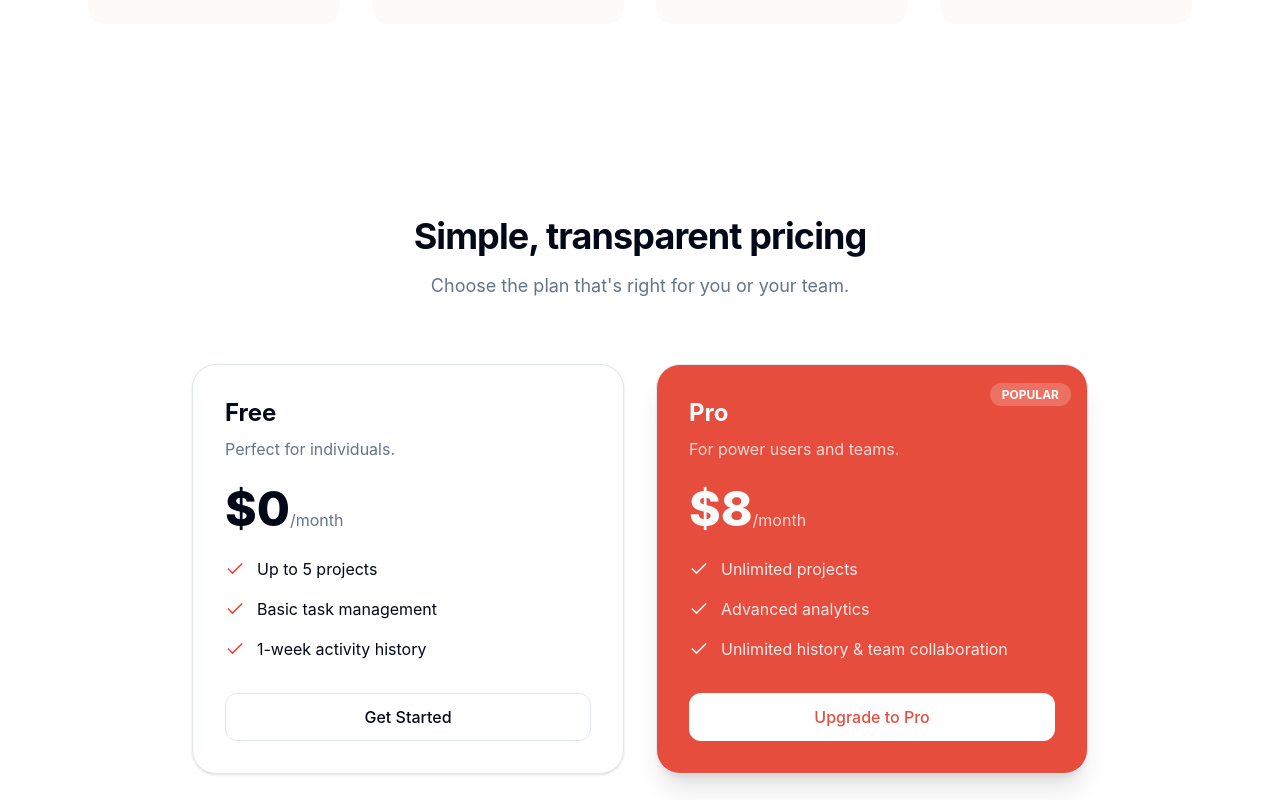
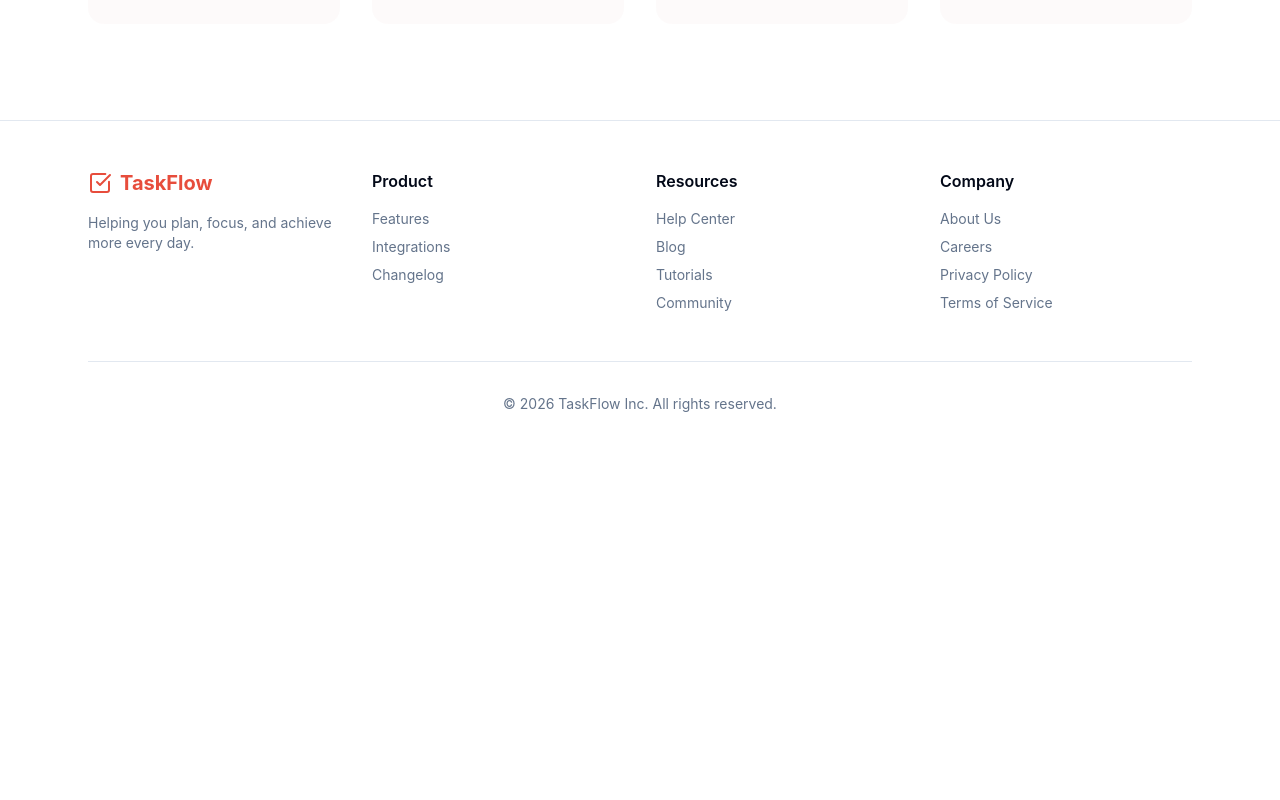
Before and after one commit to trghcj/TaskFlow, a React (Vite) app in the folder frontend/: page / in a window 1280 px wide. Shown: the part 1060-1860 px from the top of the page. After the commit the page ends 1522 px from the top, so only its background shows below. Built offline with nearby package versions, Linux system fonts and the light colour scheme.

Commit message:
Remove pricing section for free TaskFlow

```diff
--- a/frontend/src/components/layout/Navbar.tsx
+++ b/frontend/src/components/layout/Navbar.tsx
@@ -29,12 +29,7 @@ export function Navbar() {
           >
             Resources
           </Link>
-          <Link
-            to="#pricing"
-            className="text-sm font-medium text-muted-foreground transition-colors hover:text-foreground"
-          >
-            Pricing
-          </Link>
+
         </nav>
         <div className="flex items-center gap-4">
           <Button variant="ghost" className="hidden sm:inline-flex" asChild>
--- a/frontend/src/pages/LandingPage.tsx
+++ b/frontend/src/pages/LandingPage.tsx
@@ -137,50 +137,7 @@ export function LandingPage() {
           </div>
         </section>
 
-        {/* Pricing Section */}
-        <section className="py-24 bg-background" id="pricing">
-          <div className="container mx-auto max-w-5xl px-4 md:px-6">
-            <div className="text-center mb-16">
-              <h2 className="text-3xl font-bold tracking-tight sm:text-4xl">Simple, transparent pricing</h2>
-              <p className="mt-4 text-lg text-muted-foreground">Choose the plan that's right for you or your team.</p>
-            </div>
 
-            <div className="grid md:grid-cols-2 gap-8 max-w-4xl mx-auto">
-              <div className="rounded-3xl border bg-card p-8 shadow-sm">
-                <h3 className="text-2xl font-bold">Free</h3>
-                <p className="text-muted-foreground mt-2">Perfect for individuals.</p>
-                <div className="my-6">
-                  <span className="text-5xl font-extrabold">$0</span>
-                  <span className="text-muted-foreground">/month</span>
-                </div>
-                <ul className="space-y-4 mb-8">
-                  <li className="flex items-center gap-3"><Check className="h-5 w-5 text-primary" /> Up to 5 projects</li>
-                  <li className="flex items-center gap-3"><Check className="h-5 w-5 text-primary" /> Basic task management</li>
-                  <li className="flex items-center gap-3"><Check className="h-5 w-5 text-primary" /> 1-week activity history</li>
-                </ul>
-                <Button className="w-full" variant="outline" size="lg">Get Started</Button>
-              </div>
-
-              <div className="rounded-3xl border bg-primary text-primary-foreground p-8 shadow-xl relative overflow-hidden">
-                <div className="absolute top-0 right-0 p-4">
-                  <span className="bg-white/20 text-white text-xs font-bold px-3 py-1 rounded-full">POPULAR</span>
-                </div>
-                <h3 className="text-2xl font-bold">Pro</h3>
-                <p className="text-primary-foreground/80 mt-2">For power users and teams.</p>
-                <div className="my-6">
-                  <span className="text-5xl font-extrabold">$8</span>
-                  <span className="text-primary-foreground/80">/month</span>
-                </div>
-                <ul className="space-y-4 mb-8 text-primary-foreground/90">
-                  <li className="flex items-center gap-3"><Check className="h-5 w-5" /> Unlimited projects</li>
-                  <li className="flex items-center gap-3"><Check className="h-5 w-5" /> Advanced analytics</li>
-                  <li className="flex items-center gap-3"><Check className="h-5 w-5" /> Unlimited history & team collaboration</li>
-                </ul>
-                <Button className="w-full bg-white text-primary hover:bg-white/90" size="lg">Upgrade to Pro</Button>
-              </div>
-            </div>
-          </div>
-        </section>
       </main>
 
       <footer className="border-t bg-white py-12">
@@ -199,7 +156,6 @@ export function LandingPage() {
               <ul className="space-y-2 text-sm text-muted-foreground">
                 <li><Link to="#" className="hover:text-primary">Features</Link></li>
                 <li><Link to="#" className="hover:text-primary">Integrations</Link></li>
-                <li><Link to="#" className="hover:text-primary">Pricing</Link></li>
                 <li><Link to="#" className="hover:text-primary">Changelog</Link></li>
               </ul>
             </div>
```
